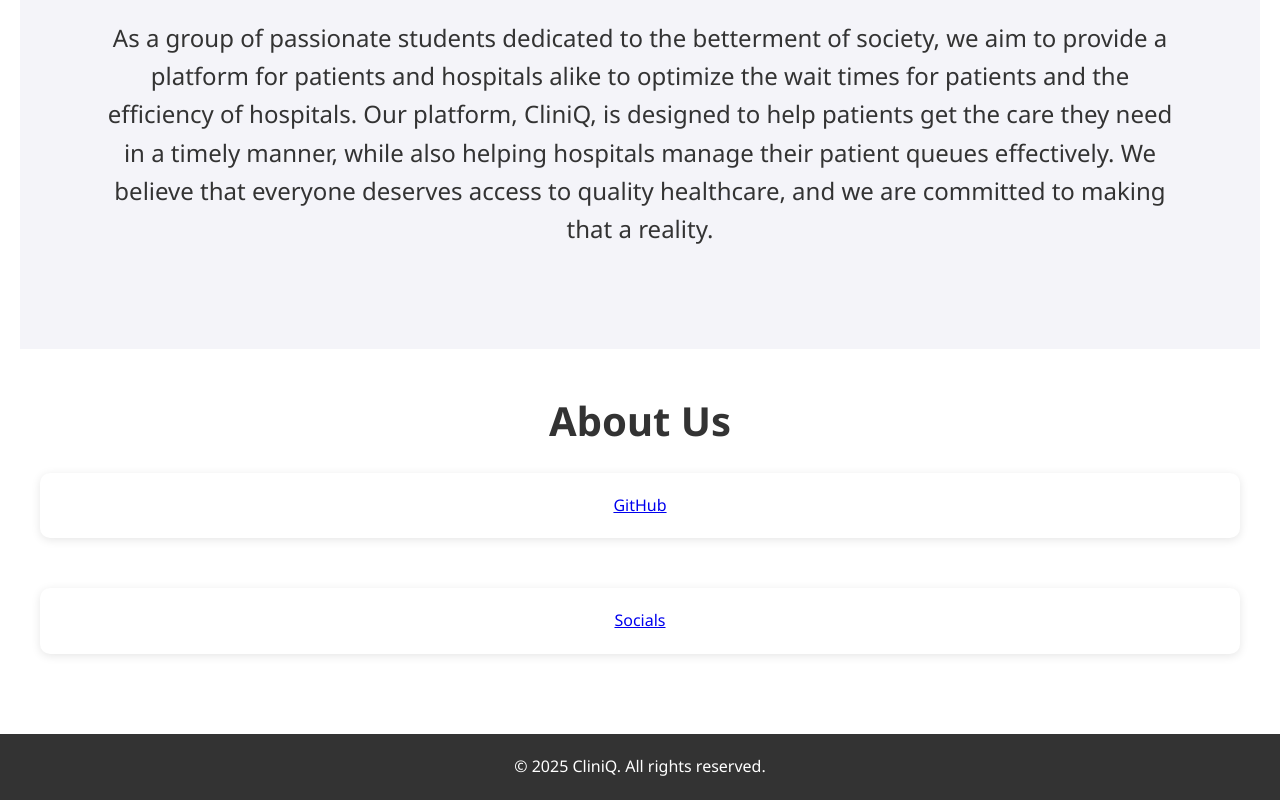
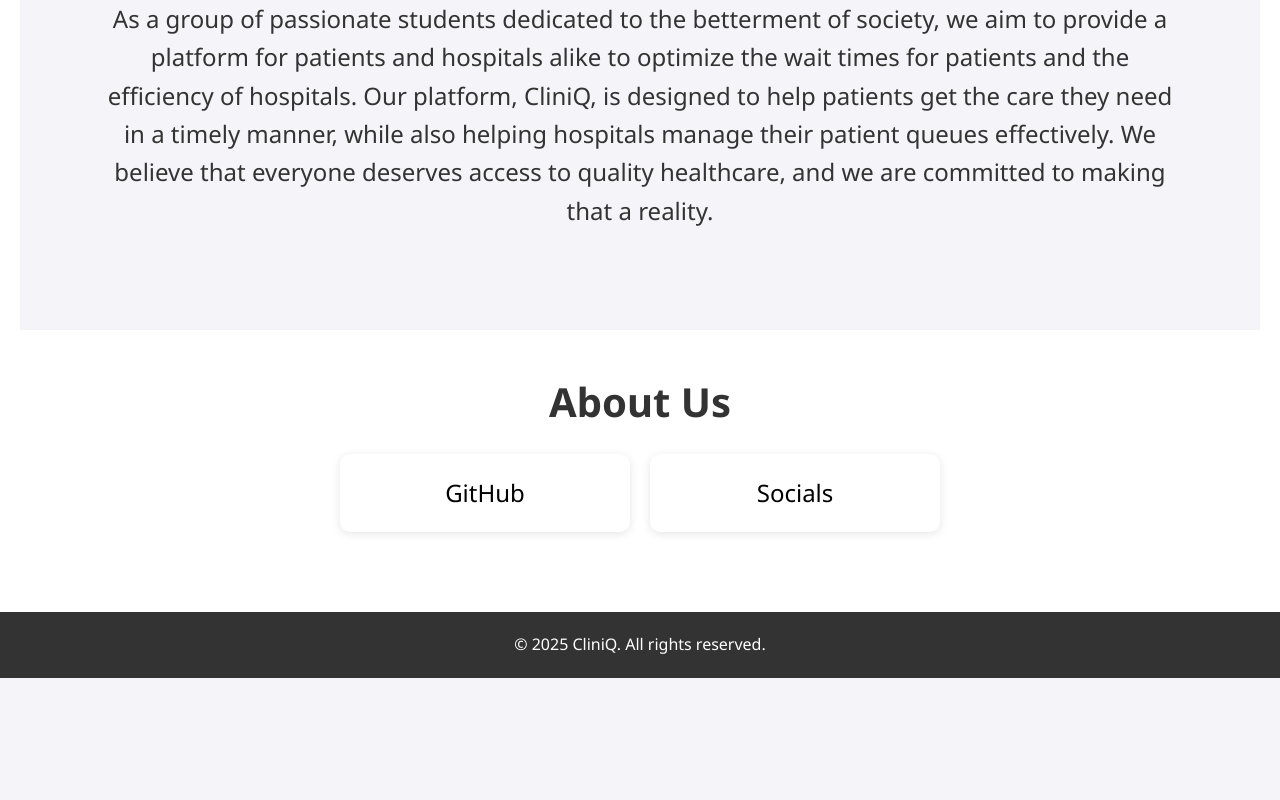
Before and after one commit to 4yushP4tel/mchacks, a React (Vite) app in the folder frontend/: page / in a window 1280 px wide. Shown: the part 569-1369 px from the top of the page. After the commit the page ends 1247 px from the top, so only its background shows below. Built offline with nearby package versions, Linux system fonts and the light colour scheme; no server answers.

Commit message:
Style the home page

```diff
--- a/frontend/src/components/home_body.jsx
+++ b/frontend/src/components/home_body.jsx
@@ -26,10 +26,10 @@
             <h2>About Us</h2>
             <div className="about-list">
                 <ul>
+                {/* <div className="about-list"> */}
                     <li><a href="https://github.com/4yushP4tel/mchacks" target="_blank" class="link">GitHub</a></li>
-                    <Link to={"/socials"}>
-                    <li>Socials</li>
-                    </Link>
+                    <li><Link to={"/socials"} className="link">Socials</Link></li>
+                {/* </div> */}
                 </ul>
             </div>
         </section>
--- a/frontend/src/style.css
+++ b/frontend/src/style.css
@@ -86,7 +86,7 @@
   }
 
   .hero h1 {
-    font-size: 3rem;
+    font-size: 64px;
     margin-bottom: 20px;
   }
 
@@ -189,11 +189,11 @@
   }
 
   /* Responsive Design */
-  @media (max-width: 768px) {
+  /* @media (max-width: 768px) {
     .navbar ul {
       flex-direction: column;
       align-items: center;
-    }
+    } */
 
     .services ul {
       grid-template-columns: 1fr 1fr;
@@ -260,26 +260,23 @@
   background-color: white;
 }
 
-.about-list ul {
+
+.about-list{
   display: flex;
-  flex-direction: row;
-  justify-content: center;
-  flex-wrap: wrap;
-  gap: 50px;
+  margin: 0 auto;
   min-width: 0;
-}
-
-.about-list ul li Link{
-  min-width: 0;
-  width: 250px;
-  font-size: 20px;
-  transition: transform 0.3s ease;
-
+  width: 600px;
 }
 
 .about-list ul li Link:hover {
   transform: scale(1.05);
   cursor: pointer;
+}
+
+.about-list .link{
+  text-decoration: none;
+  color: black;
+  font-size: 1.5rem;
 }
 
 #services p {
@@ -293,7 +290,6 @@
   background-color: #f4f4f9;
   height: 92vh;
   text-align: center;
-
 }
 
 
```
